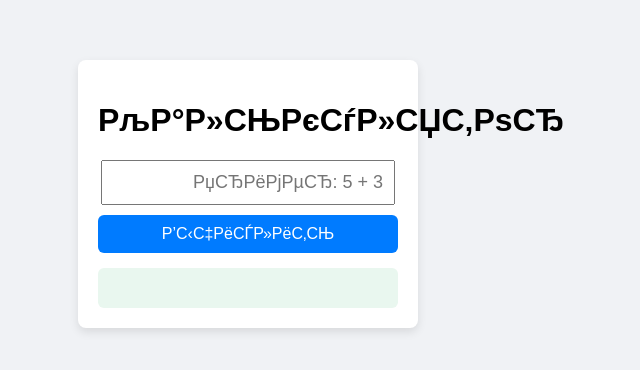
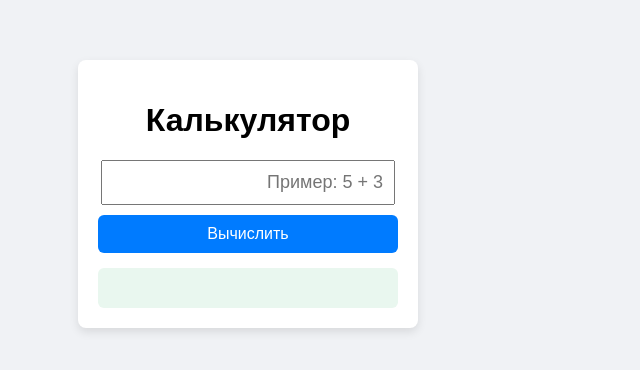
Before and after one commit to matveyKali/calculator, a plain HTML site: page index.html in a window 1280 px wide. Shown: the part 206-576 px from the top of the page, without its empty margins (392-1032 px from the left). Drawn offline with Linux system fonts and the light colour scheme.

Commit message:
fix: resolve cyrillic path encoding and sync index.html

```diff
--- a/index.html
+++ b/index.html
@@ -2,14 +2,14 @@
 <html lang="ru">
 <head>
   <meta charset="UTF-8">
-  <title>РљР°Р»СЊРєСѓР»СЏС‚РѕСЂ</title>
+  <title>Калькулятор</title>
   <link rel="stylesheet" href="styles.css">
 </head>
 <body>
   <div class="calculator">
-    <h1>РљР°Р»СЊРєСѓР»СЏС‚РѕСЂ</h1>
-    <input type="text" id="expr" placeholder="РџСЂРёРјРµСЂ: 5 + 3">
-    <button id="calc-btn">Р’С‹С‡РёСЃР»РёС‚СЊ</button>
+    <h1>Калькулятор</h1>
+    <input type="text" id="expr" placeholder="Пример: 5 + 3">
+    <button id="calc-btn">Вычислить</button>
     <div id="result"></div>
   </div>
   <script src="script.js"></script>
```
